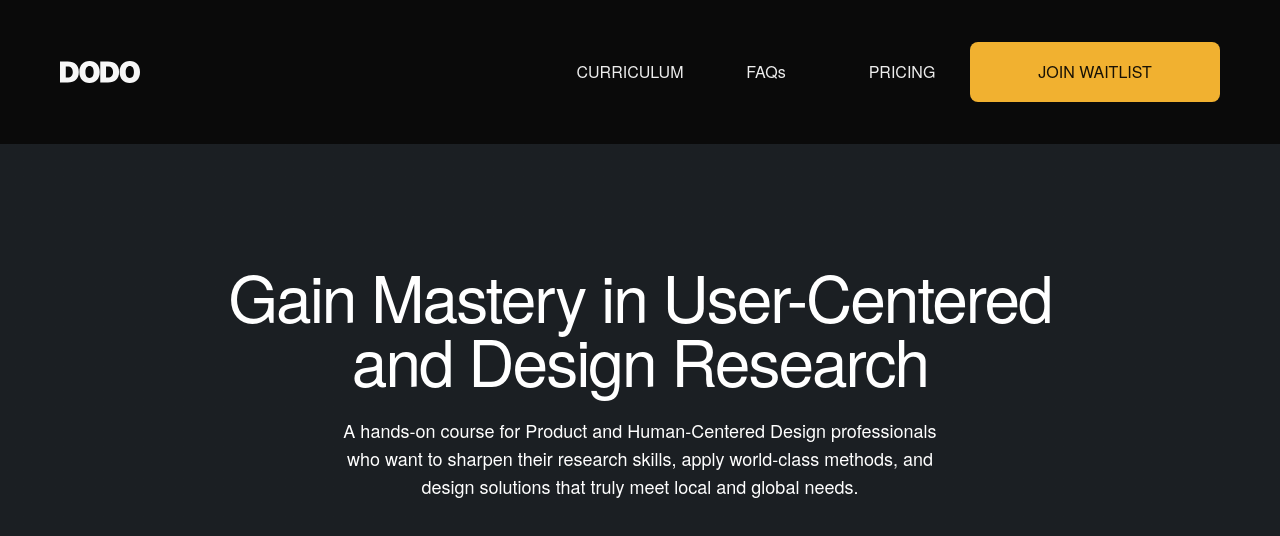
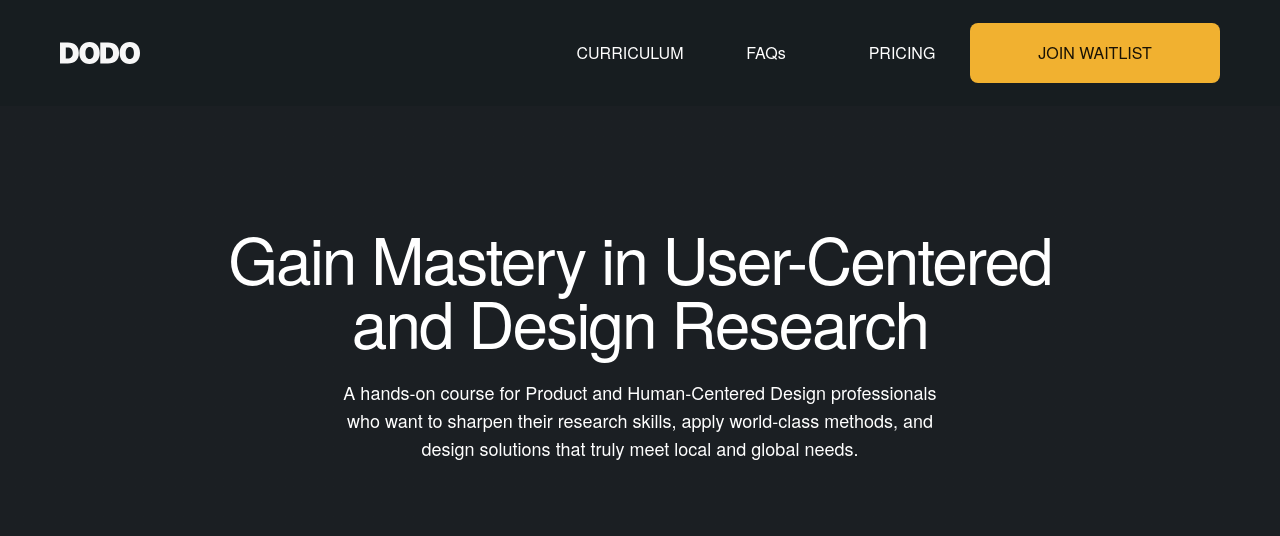
Before and after one commit to DODO-Design-Inc/DODO-Academy, a Next.js app: page / in a window 1280 px wide. Shown: the top 536 px of the page. Built offline with nearby package versions, Linux system fonts and the light colour scheme; a web font is replaced by a local one.

Commit message:
fixed navbar and add menu

```diff
--- a/app/components/NavBar.tsx
+++ b/app/components/NavBar.tsx
@@ -1,54 +1,8 @@
 "use client";
 
 import Image from "next/image";
+import Link from "next/link";
 import React, { useState } from "react";
-
-const HamburgerIcon = ({ onClick }: { onClick: () => void }) => (
-  <button
-    onClick={onClick}
-    className="md:hidden z-50 text-white focus:outline-none"
-    aria-label="Toggle menu"
-  >
-    <svg
-      xmlns="http://www.w3.org/2000/svg"
-      className="h-6 w-6"
-      fill="none"
-      viewBox="0 0 24 24"
-      stroke="currentColor"
-    >
-      <path
-        strokeLinecap="round"
-        strokeLinejoin="round"
-        strokeWidth={2}
-        d="M4 6h16M4 12h16m-7 6h7"
-      />
-    </svg>
-  </button>
-);
-
-// --- Close Icon Component ---
-const CloseIcon = ({ onClick }: { onClick: () => void }) => (
-  <button
-    onClick={onClick}
-    className="md:hidden z-50 text-white focus:outline-none"
-    aria-label="Toggle menu"
-  >
-    <svg
-      xmlns="http://www.w3.org/2000/svg"
-      className="h-6 w-6"
-      fill="none"
-      viewBox="0 0 24 24"
-      stroke="currentColor"
-    >
-      <path
-        strokeLinecap="round"
-        strokeLinejoin="round"
-        strokeWidth={2}
-        d="M6 18L18 6M6 6l12 12"
-      />
-    </svg>
-  </button>
-);
 
 export default function NavBar() {
   const [isMobileMenuOpen, setIsMobileMenuOpen] = useState(false);
@@ -63,14 +17,21 @@ export default function NavBar() {
     { name: "PRICING", href: "#" },
   ];
   return (
-    <nav className="flex justify-between py-[42px] px-[60px]">
-      <Image src={"/LOGO.svg"} alt="logo" width={80} height={21.97} />
+    <nav className="relative">
+      <div className="flex justify-between px-[60px] bg-[#171D20]">
+        <Image
+          src={"/LOGO.svg"}
+          alt="logo"
+          width={80}
+          height={21.97}
+          className="py-[42px]"
+        />
 
-      <div className="hidden lg:flex justify-between">
+        <div className="hidden lg:flex justify-between text-white my-auto">
           <div className="flex justify-between">
-          <div className="w-[136px] py-[18px] text-center">CURRICULUM</div>
-          <div className="w-[136px] py-[18px] text-center">FAQs</div>
-          <div className="w-[136px] py-[18px] text-center">PRICING</div>
+            <Link href="/#curriculum" className="w-[136px] py-[18px] text-center">CURRICULUM</Link>
+            <Link href="/#faq" className="w-[136px] py-[18px] text-center">FAQs</Link>
+            <Link href="/#pricing" className="w-[136px] py-[18px] text-center">PRICING</Link>
           </div>
           <button className="bg-[#F1B130] text-black/90 w-[250px] py-[18px]  rounded-lg cursor-pointer hover:bg-amber-500 transition-colors duration-500">
             JOIN WAITLIST
@@ -78,9 +39,11 @@ export default function NavBar() {
         </div>
 
         <div className="flex gap-2.5 lg:hidden">
-        <div className="my-auto px-[22px] text-sm font-semibold text-white">JOIN WAITLIST</div>
+          <div className="my-auto px-[22px] text-sm font-semibold text-white">
+            JOIN WAITLIST
+          </div>
 
-        <div className="my-auto">
+          <div className="my-auto text-white cursor-pointer transition-all duration-500">
             {isMobileMenuOpen ? (
               <svg
                 className="size-8 my-auto"
@@ -119,6 +82,14 @@ export default function NavBar() {
             )}
           </div>
         </div>
+      </div>
+      {isMobileMenuOpen && <div className="absolute flex justify-end bg-transparent w-full">
+            <div className="bg-[#171D20] w-[291px] flex flex-col">
+              <Link onClick={()=> setIsMobileMenuOpen(false)} href="/#curriculum" className="my-auto px-[22px] text-sm font-semibold text-white py-5 hover:bg-[#333] transition-colors duration-500">CURRICULUM</Link>
+              <Link onClick={()=> setIsMobileMenuOpen(false)} href="/#faq" className="my-auto px-[22px] text-sm font-semibold text-white py-5 hover:bg-[#333] transition-colors duration-500">FAQs</Link>
+              <Link onClick={()=> setIsMobileMenuOpen(false)} href="/#pricing" className="my-auto px-[22px] text-sm font-semibold text-white py-5 hover:bg-[#333] transition-colors duration-500">Pricing</Link>
+            </div>
+      </div>}
     </nav>
   );
 }
```
Lines whose indentation alone changed are shown as unchanged.
